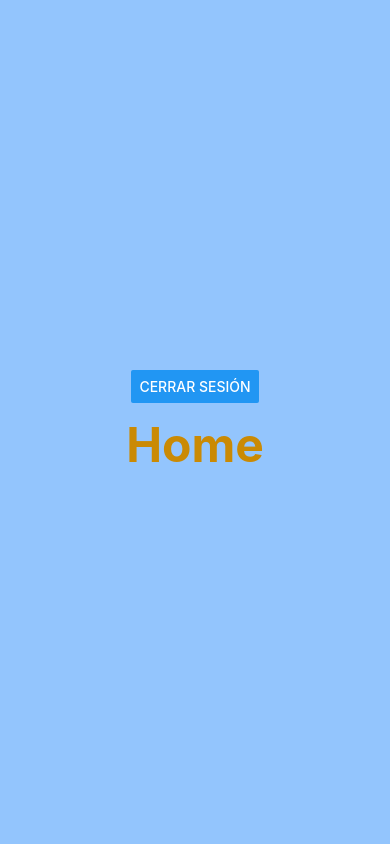
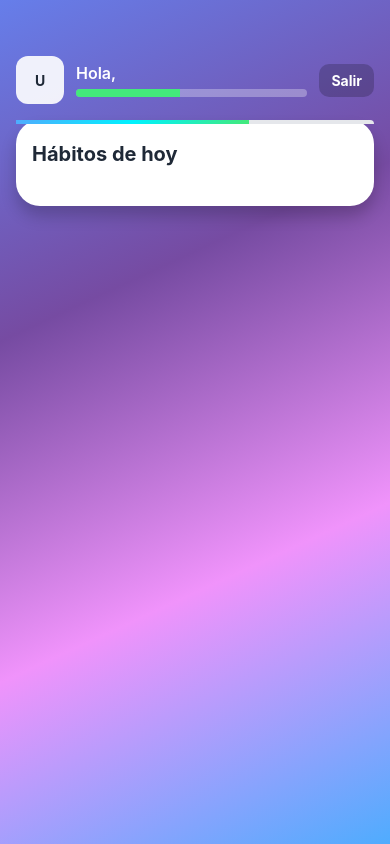
Before and after one commit to claudiomavi/habbits-app, a React Native app: screen /AppStack in a window 390 px wide. Built offline with nearby package versions, Linux system fonts and the light colour scheme.

Commit message:
STYLED HOME PAGE

```diff
--- a/src/pages/Home.jsx
+++ b/src/pages/Home.jsx
@@ -1,42 +1,165 @@
 import { useNavigation } from '@react-navigation/native'
-import { Button, StyleSheet, Text, View } from 'react-native'
-import { useAuthStore } from '../autoBarrell'
+import { LinearGradient } from 'expo-linear-gradient'
+import { ActivityIndicator, FlatList, StyleSheet, Text, TouchableOpacity, View } from 'react-native'
+import { useMemo } from 'react'
+import { useQuery, useMutation, useQueryClient } from '@tanstack/react-query'
+import { useAuthStore, useUsersStore } from '../autoBarrell'
+import { getHabitsByUser, getProgressForDate, upsertProgress } from '../autoBarrell'
 
 export function Home() {
-	const { signOut } = useAuthStore()
   const navigation = useNavigation()
+  const { user, signOut } = useAuthStore()
+  const { profile } = useUsersStore()
+  const qc = useQueryClient()
+
+  const todayISO = new Date().toISOString().slice(0, 10)
+
+  const { data: habits = [], isLoading: habitsLoading } = useQuery({
+    queryKey: ['habits', user?.id],
+    queryFn: () => getHabitsByUser(user.id),
+    enabled: !!user?.id,
+  })
+
+  const { data: progress = [], isLoading: progressLoading } = useQuery({
+    queryKey: ['progress', user?.id, todayISO],
+    queryFn: () => getProgressForDate(user.id, todayISO),
+    enabled: !!user?.id,
+  })
+
+  const progressMap = useMemo(() => {
+    const map = new Map()
+    for (const p of progress) map.set(p.habit_id, p)
+    return map
+  }, [progress])
+
+  const toggleMutation = useMutation({
+    mutationFn: async (habit) => {
+      const existing = progressMap.get(habit.id)
+      const newCompleted = !(existing?.completed ?? false)
+      const baseXP = 10
+      const deltaXp = newCompleted ? baseXP * (habit.difficulty || 1) : -(existing?.xp_awarded || 0)
+      const res = await upsertProgress({
+        habit_id: habit.id,
+        user_id: user.id,
+        dateISO: todayISO,
+        completed: newCompleted,
+        xp_awarded: newCompleted ? baseXP * (habit.difficulty || 1) : 0,
+      })
+      return { res, deltaXp }
+    },
+    onSuccess: async (_data, habit, context) => {
+      await qc.invalidateQueries({ queryKey: ['progress', user?.id, todayISO] })
+    },
+  })
+
+  const todaysHabits = useMemo(() => {
+    const d = new Date()
+    const weekday = d.getDay() // 0-6
+    return habits.filter((h) => {
+      if (h.frequency === 'daily') return true
+      if (h.frequency === 'weekly') {
+        if (!Array.isArray(h.days_of_week)) return true
+        return h.days_of_week.includes(weekday)
+      }
+      if (h.frequency === 'monthly') return true // TODO: definir regla exacta
+      return true
+    })
+  }, [habits])
 
   const handleLogout = async () => {
     try {
       await signOut()
       navigation.replace('Login')
-		} catch (error) {
-			console.error('Error al cerrar sesión:', error.message)
+    } catch (e) {
+      console.error('logout error', e)
     }
   }
 
+  const renderHabit = ({ item }) => {
+    const done = progressMap.get(item.id)?.completed
     return (
-		<View style={styles.container}>
-			<Button
-				title="Cerrar sesión"
-				onPress={handleLogout}
-			/>
-			<Text style={styles.title}>Home</Text>
+      <View style={styles.habitCard}>
+        <View style={{ flex: 1 }}>
+          <Text style={styles.habitTitle}>{item.title}</Text>
+          {item.reminder_time && (
+            <Text style={styles.habitMeta}>⏰ {item.reminder_time}</Text>
+          )}
+        </View>
+        <View style={styles.badge}>
+          <Text style={styles.badgeText}>D{item.difficulty || 1}</Text>
+        </View>
+        <TouchableOpacity
+          onPress={() => toggleMutation.mutate(item)}
+          style={[styles.completeBtn, done && styles.completeBtnDone]}
+          activeOpacity={0.8}
+        >
+          <Text style={styles.completeBtnText}>{done ? 'Hecho' : 'Marcar'}</Text>
+        </TouchableOpacity>
       </View>
     )
   }
 
+  return (
+    <LinearGradient colors={['#667eea', '#764ba2', '#f093fb', '#4facfe']} style={styles.container} start={{ x: 0, y: 0 }} end={{ x: 1, y: 1 }}>
+      <View style={styles.header}>
+        <View style={styles.avatar}>
+          <Text style={styles.avatarText}>{profile?.display_name?.[0]?.toUpperCase() || 'U'}</Text>
+        </View>
+        <View style={{ flex: 1 }}>
+          <Text style={styles.welcome}>Hola, {profile?.display_name || user?.email}</Text>
+          <View style={styles.xpBarWrapper}>
+            <View style={styles.xpBarBg} />
+            <View style={[styles.xpBarFill, { width: '45%' }]} />
+          </View>
+        </View>
+        <TouchableOpacity onPress={handleLogout} style={styles.logoutBtn}>
+          <Text style={styles.logoutText}>Salir</Text>
+        </TouchableOpacity>
+      </View>
+
+      <View style={styles.card}>
+        <View style={styles.progressBarContainer}>
+          <LinearGradient colors={['#4facfe', '#00f2fe', '#43e97b']} style={styles.progressFill} start={{ x: 0, y: 0 }} end={{ x: 1, y: 0 }} />
+        </View>
+        <Text style={styles.title}>Hábitos de hoy</Text>
+        {(habitsLoading || progressLoading) ? (
+          <ActivityIndicator />
+        ) : (
+          <FlatList
+            data={todaysHabits}
+            keyExtractor={(item) => item.id}
+            renderItem={renderHabit}
+            contentContainerStyle={{ gap: 12, paddingVertical: 8 }}
+          />
+        )}
+      </View>
+    </LinearGradient>
+  )
+}
+
 const styles = StyleSheet.create({
-	container: {
-		flex: 1,
-		justifyContent: 'center',
-		alignItems: 'center',
-		backgroundColor: '#93c5fd',
-	},
-	title: {
-		fontSize: 48,
-		color: '#ca8a04',
-		fontWeight: 'bold',
-		marginTop: 12,
-	},
+  container: { flex: 1, padding: 16 },
+  header: { flexDirection: 'row', alignItems: 'center', marginTop: 40, marginBottom: 16, gap: 12 },
+  avatar: { width: 48, height: 48, borderRadius: 12, backgroundColor: 'rgba(255,255,255,0.9)', alignItems: 'center', justifyContent: 'center' },
+  avatarText: { fontWeight: '700', color: '#1F2937' },
+  welcome: { color: '#fff', fontSize: 16, fontWeight: '600' },
+  xpBarWrapper: { height: 8, marginTop: 6, borderRadius: 6, overflow: 'hidden' },
+  xpBarBg: { position: 'absolute', left: 0, right: 0, top: 0, bottom: 0, backgroundColor: 'rgba(255,255,255,0.3)' },
+  xpBarFill: { height: '100%', backgroundColor: '#43e97b' },
+  logoutBtn: { paddingHorizontal: 12, paddingVertical: 8, backgroundColor: 'rgba(0,0,0,0.2)', borderRadius: 10 },
+  logoutText: { color: '#fff', fontWeight: '700' },
+
+  card: { backgroundColor: '#fff', borderRadius: 24, padding: 16, shadowColor: '#000', shadowOffset: { width: 0, height: 10 }, shadowOpacity: 0.2, shadowRadius: 16, elevation: 6 },
+  progressBarContainer: { position: 'absolute', top: 0, left: 0, right: 0, height: 4, backgroundColor: '#E5E7EB', borderTopLeftRadius: 24, borderTopRightRadius: 24 },
+  progressFill: { width: '65%', height: '100%' },
+  title: { fontSize: 20, fontWeight: '700', color: '#1F2937', marginBottom: 8, marginTop: 6 },
+
+  habitCard: { flexDirection: 'row', alignItems: 'center', backgroundColor: '#F9FAFB', borderWidth: 2, borderColor: '#E5E7EB', borderRadius: 16, padding: 12, gap: 12 },
+  habitTitle: { fontSize: 16, fontWeight: '600', color: '#111827' },
+  habitMeta: { fontSize: 12, color: '#6B7280', marginTop: 4 },
+  badge: { backgroundColor: '#EEF2FF', paddingHorizontal: 8, paddingVertical: 4, borderRadius: 8 },
+  badgeText: { color: '#4F46E5', fontWeight: '700', fontSize: 12 },
+  completeBtn: { marginLeft: 'auto', backgroundColor: '#4facfe', paddingHorizontal: 12, paddingVertical: 8, borderRadius: 10 },
+  completeBtnDone: { backgroundColor: '#22c55e' },
+  completeBtnText: { color: '#fff', fontWeight: '700' },
 })
```
Lines whose indentation alone changed are shown as unchanged.
